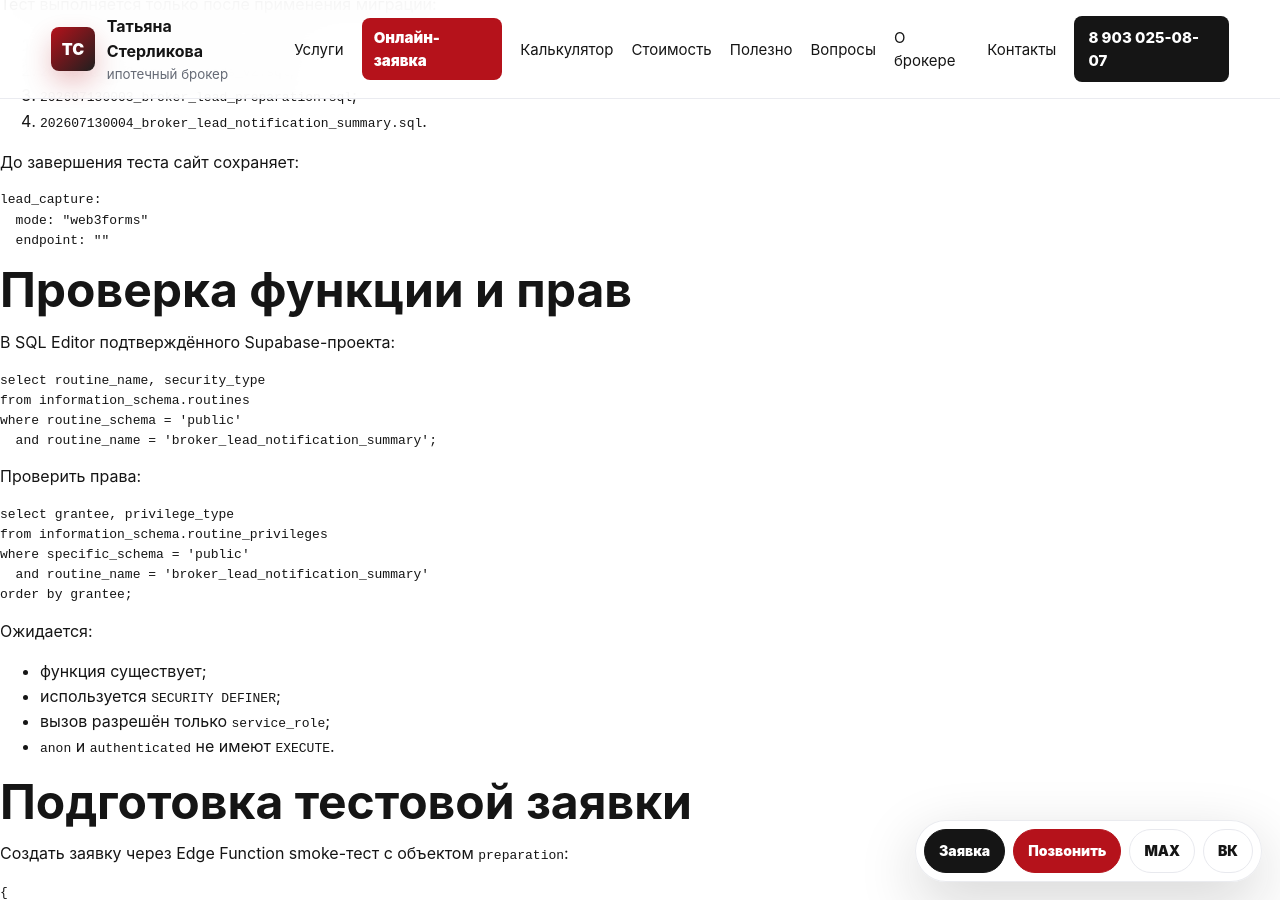
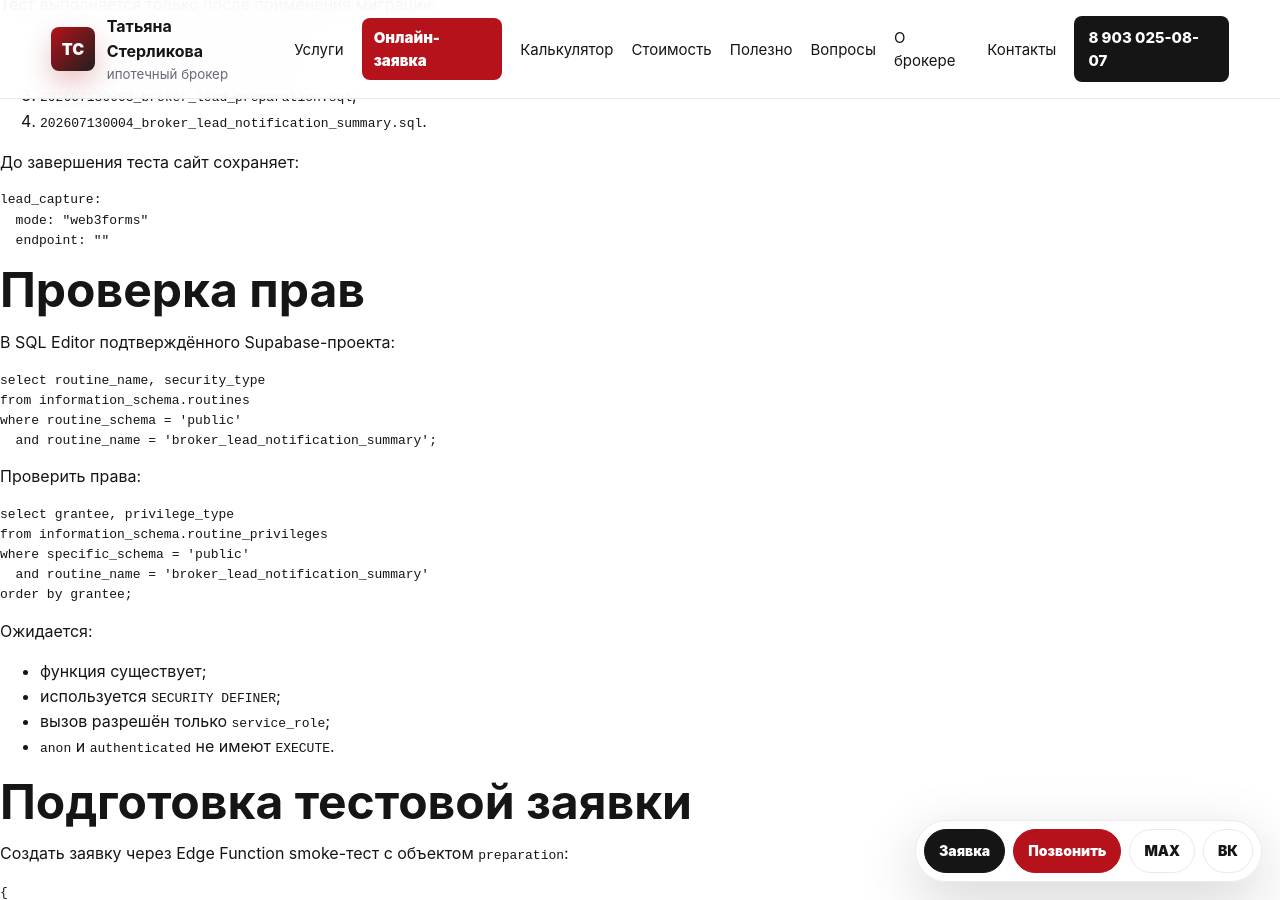
Before and after one commit to deputat36/broker, a Jekyll site: the page built from docs/supabase-notification-smoke.md, in a window 1280 px wide and 900 px high, scrolled down 502 px. Built offline with Jekyll 4.4.1, drawn with Linux system fonts in a browser that asks for light colours; our own code applies the rules of GitHub Pages for plain Markdown files; some of the changed text lies outside the part shown.

Commit message:
Уточнить обязательные этапы smoke серверного уведомления

````diff
--- a/docs/supabase-notification-smoke.md
+++ b/docs/supabase-notification-smoke.md
@@ -19,7 +19,7 @@
   endpoint: ""
 ```
 
-## Проверка функции и прав
+## Проверка прав
 
 В SQL Editor подтверждённого Supabase-проекта:
 
````
Also changed, not shown: other parts of docs/supabase-notification-smoke.md (+1 -1 lines).
